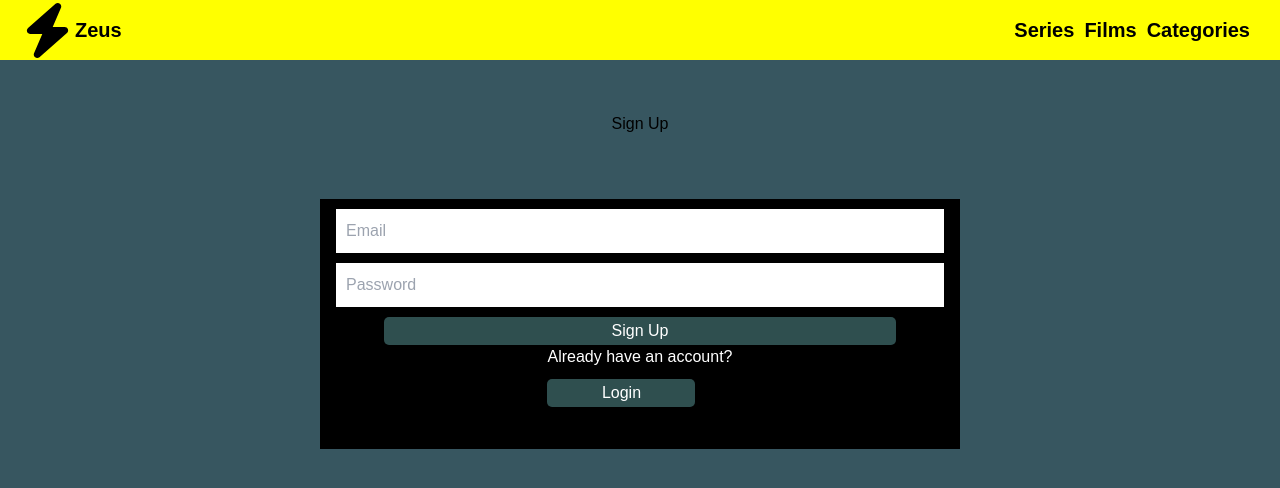
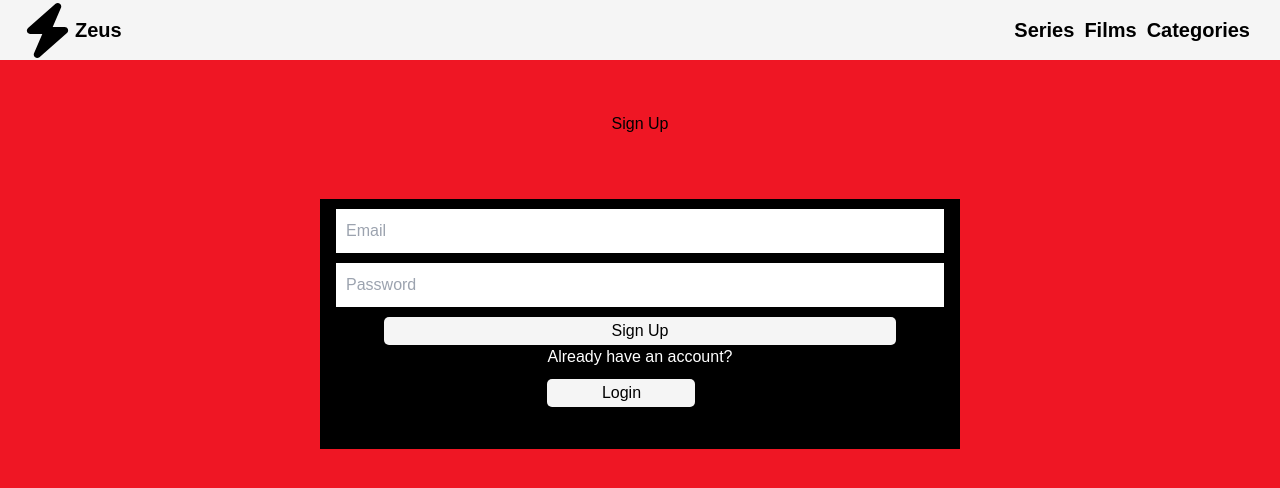
Before and after one commit to NanaKhodes/movie_app, a React (Vite) app: page / in a window 1280 px wide. Shown: the top 488 px of the page. Built offline with nearby package versions, Linux system fonts and the light colour scheme; no server answers; a web font is replaced by a local one.

Commit message:
changed the navigation, body and footer background color

```diff
--- a/src/authentication/Login.module.css
+++ b/src/authentication/Login.module.css
@@ -21,14 +21,14 @@
     margin-top: 10px;
 } */
 .btn {
-  background-color: darkslategrey;
+  background-color: whitesmoke;
   width: 80%;
   margin-top: 10px;
   padding: 2px;
   border-radius: 5px;
 }
 .login {
-  background-color: darkslategrey;
+  background-color: whitesmoke;
   width: 80%;
   margin-top: 10px;
   padding: 2px;
@@ -37,7 +37,7 @@
 
 @media screen and (max-width: 600px) {
   .login {
-    background-color: darkslategrey;
+    background-color: whitesmoke;
     width: 50%;
     margin-top: 10px;
     padding: 2px;
--- a/src/authentication/Signup.module.css
+++ b/src/authentication/Signup.module.css
@@ -23,14 +23,16 @@
     margin-top: 10px;
 } */
 .btn{
-    background-color: darkslategrey;
+    background-color: whitesmoke;
+    color: black;
     width: 80%;
     margin-top: 10px;
     padding: 2px;
     border-radius: 5px;
 }
 .login {
-  background-color: darkslategrey;
+  background-color: whitesmoke;
+  color: black;
   width: 80%;
   margin-top: 10px;
   padding: 2px;
--- a/src/components/Footer.module.css
+++ b/src/components/Footer.module.css
@@ -1,5 +1,5 @@
 .footer {
-  background-color: yellow;
+  background-color: whitesmoke;
   height: 60px;
   display: flex;
   justify-content: space-between;
--- a/src/components/Nav.module.css
+++ b/src/components/Nav.module.css
@@ -2,7 +2,7 @@
     display: flex;
     justify-content: space-between;
     align-items: center;
-    background-color: yellow;
+    background-color: whitesmoke;
     height: 60px;
     padding: 0 20px;
     position: sticky;
@@ -14,7 +14,7 @@
     font-weight: bold;
 }
  body {
-        background-color: rgb(55, 86, 96);
+        background-color: rgb(239, 22, 36);
         font-family: "Sour Gummy", sans-serif;
 
     }
--- a/src/pages/MovieList.jsx
+++ b/src/pages/MovieList.jsx
@@ -2,7 +2,6 @@ import React, { useEffect, useState } from 'react'
 import axios from 'axios';
 import MovieCard from '../components/MovieCard';
 import Search from '../components/Search';
-
 
 
 
```
